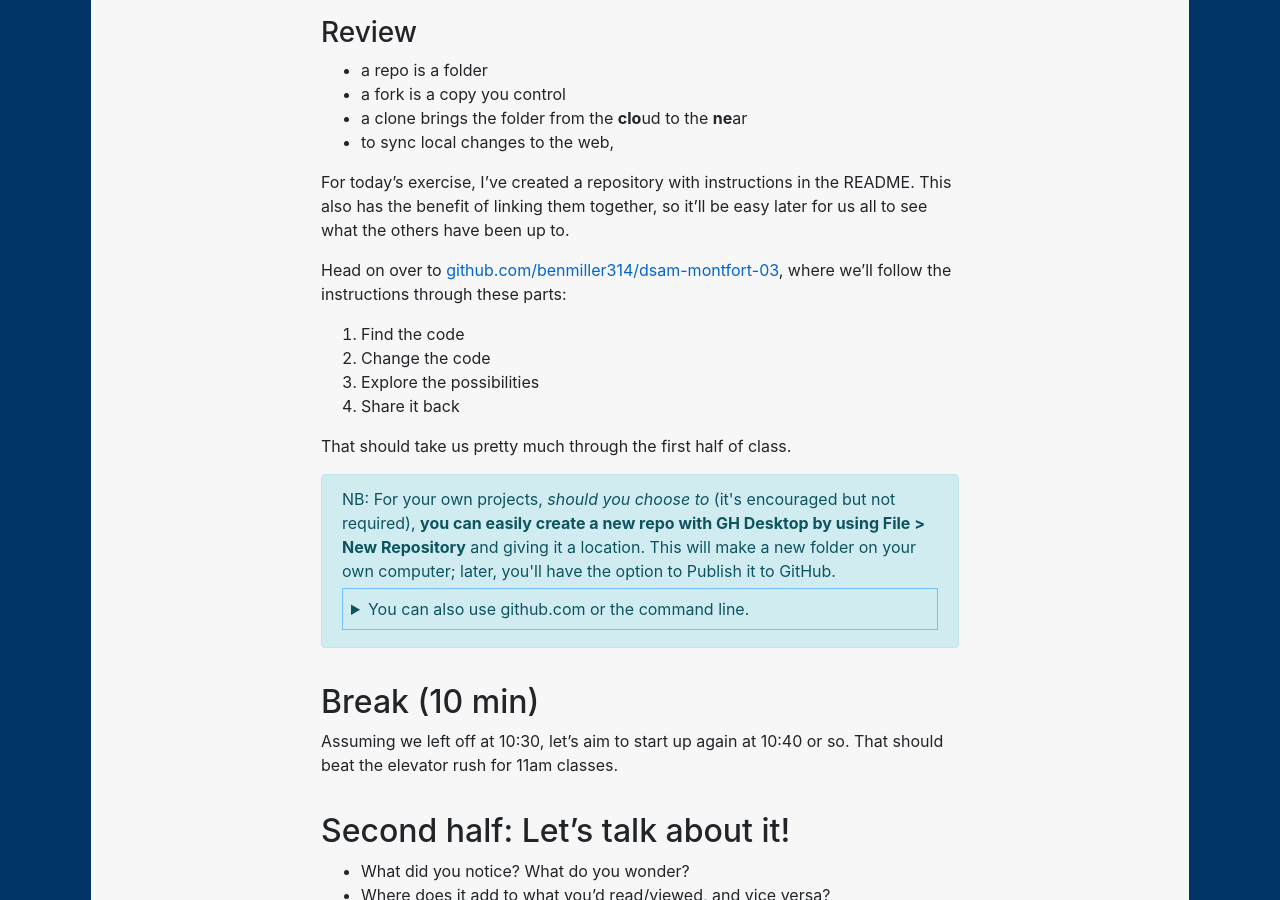
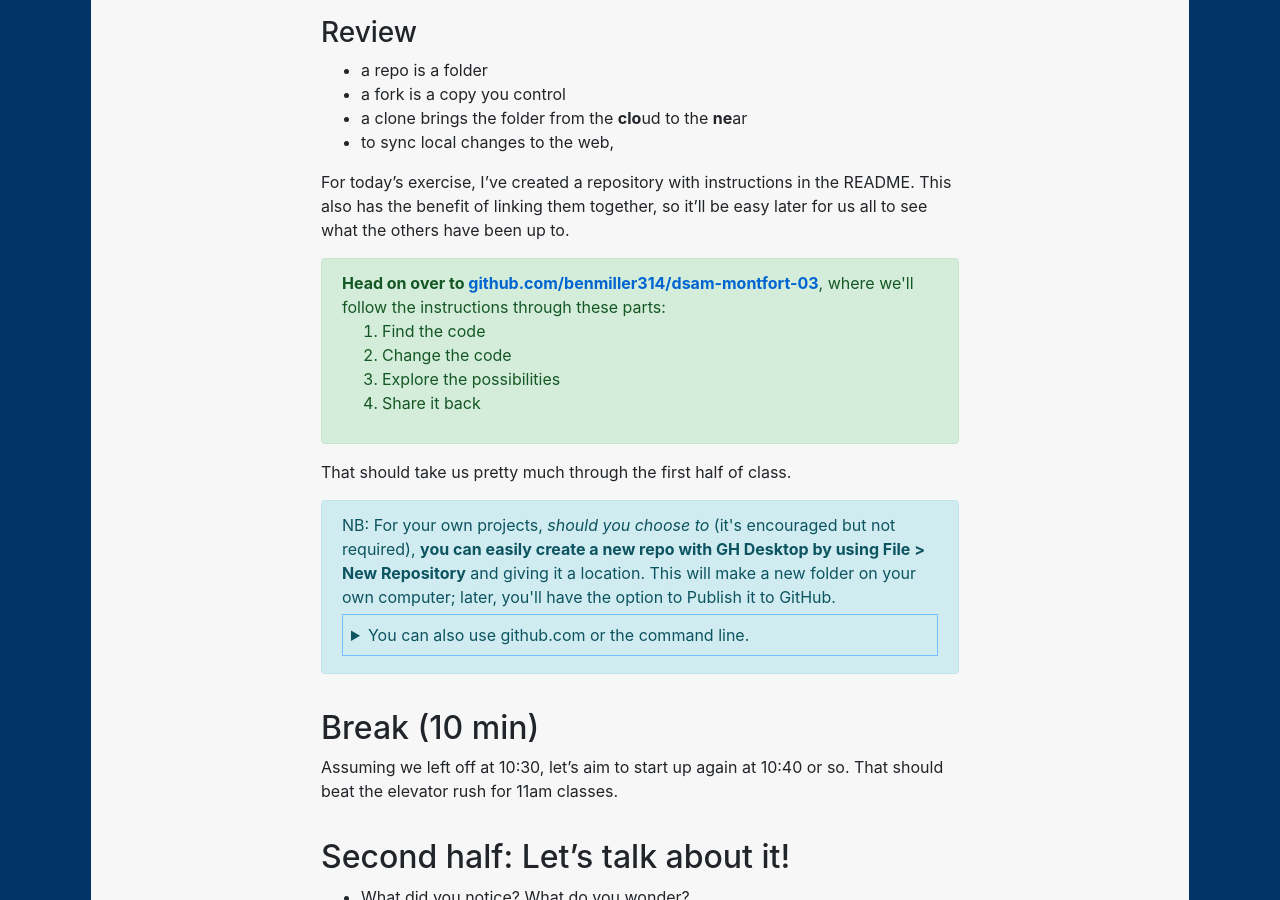
Before and after one commit to benmiller314/dsam2023fall, a Jekyll site: the page built from plans/week-03.md, in a window 1280 px wide and 900 px high, scrolled down 623 px. Built offline with Jekyll 4.4.1, drawn with Linux system fonts in a browser that asks for light colours; our own code applies the rules of GitHub Pages for plain Markdown files; some of the changed lines change nothing that is shown.

Commit message:
minor changes for appearances' sake

```diff
--- a/plans/week-03.md
+++ b/plans/week-03.md
@@ -22,12 +22,13 @@
 
 For today's exercise, I've created a repository with instructions in the README. This also has the benefit of linking them together, so it'll be easy later for us all to see what the others have been up to.
 
-Head on over to [github.com/benmiller314/dsam-montfort-03](https://github.com/benmiller314/dsam-montfort-03), where we'll follow the instructions through these parts:
+<div class="alert alert-success"><strong>Head on over to <a href="https://github.com/benmiller314/dsam-montfort-03">github.com/benmiller314/dsam-montfort-03</a></strong>, where we'll follow the instructions through these parts:
 
-1. Find the code
-2. Change the code
-3. Explore the possibilities
-4. Share it back
+<ol><li>Find the code</li>
+<li>Change the code</li>
+<li>Explore the possibilities</li>
+<li>Share it back</li></ol>
+</div>
 
 That should take us pretty much through the first half of class.
 
@@ -120,11 +121,11 @@ The phrase "to grok" comes from Robert Heinlein's science fiction novel _Strange
     <blockquote>
         <p>The Martian Race had encountered the people of the fifth planet, grokked them completely, and had taken action; asteroid ruins were all that remained, save that the Martians continued to cherish and praise the people they had destroyed. This new work of art was one of many attempts to grok the whole beautiful experience in all its complexity in one opus. But before it could be judged it was necessary to grok how to judge it. (Heinlein 93)</p>
     </blockquote>
-    <p>Wikipedia's<a href="https://en.wikipedia.org/w/index.php?title=Grok&amp;oldid=695270451#In_computer_programmer_culture">current page on "Grok"</a> features this definition, which matches my experience of the term's usage:</p>
+    <p>Wikipedia's <a href="https://en.wikipedia.org/w/index.php?title=Grok&amp;oldid=695270451#In_computer_programmer_culture">current page on "Grok"</a> features this definition, which matches my experience of the term's usage:</p>
     <blockquote>
-        <p>The<a href="https://en.wikipedia.org/wiki/Jargon_File">Jargon File</a>, which describes itself as a "Hacker's Dictionary" and has been published under that name three times, puts grok in a programming context:</p>
+        <p>The <a href="https://en.wikipedia.org/wiki/Jargon_File">Jargon File</a>, which describes itself as a "Hacker's Dictionary" and has been published under that name three times, puts grok in a programming context:</p>
         <blockquote>
-            <p>When you claim to "grok" some knowledge or technique, you are asserting that you have not merely learned it in a detached instrumental way but that it has become part of you, part of your identity. For example, to say that you "know"<a href="http://www.catb.org/jargon/html/L/LISP.html">Lisp</a>is simply to assert that you can code in it if necessary &mdash; but to say you "grok" LISP is to claim that you have deeply entered the world-view and spirit of the language, with the implication that it has transformed your view of programming. Contrast<a href="http://www.catb.org/jargon/html/Z/zen.html">zen</a>, which is a similar supernatural understanding experienced as a single brief flash.</p>
+            <p>When you claim to "grok" some knowledge or technique, you are asserting that you have not merely learned it in a detached instrumental way but that it has become part of you, part of your identity. For example, to say that you "know" <a href="http://www.catb.org/jargon/html/L/LISP.html">Lisp</a> is simply to assert that you can code in it if necessary &mdash; but to say you "grok" LISP is to claim that you have deeply entered the world-view and spirit of the language, with the implication that it has transformed your view of programming. Contrast <a href="http://www.catb.org/jargon/html/Z/zen.html">zen</a>, which is a similar supernatural understanding experienced as a single brief flash.</p>
         </blockquote>
     </blockquote>
 </details> <!--/ fun quotes -->
```
